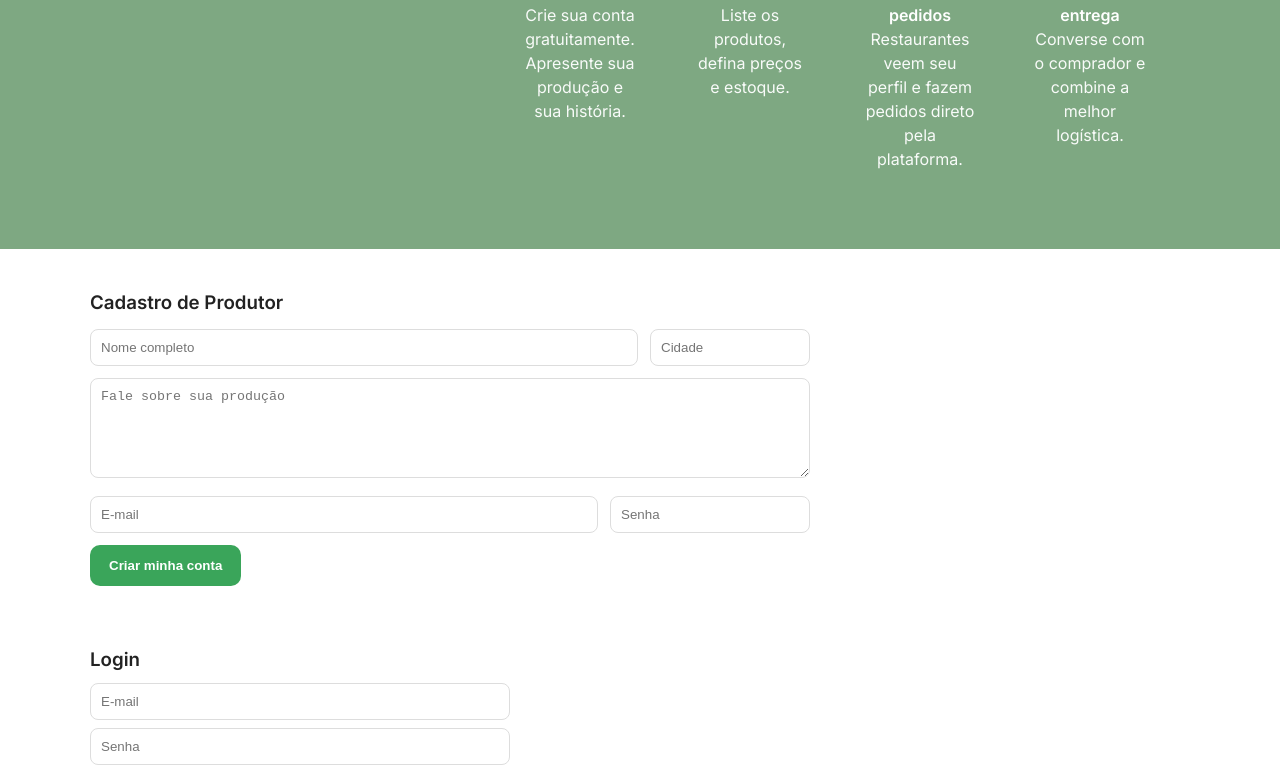
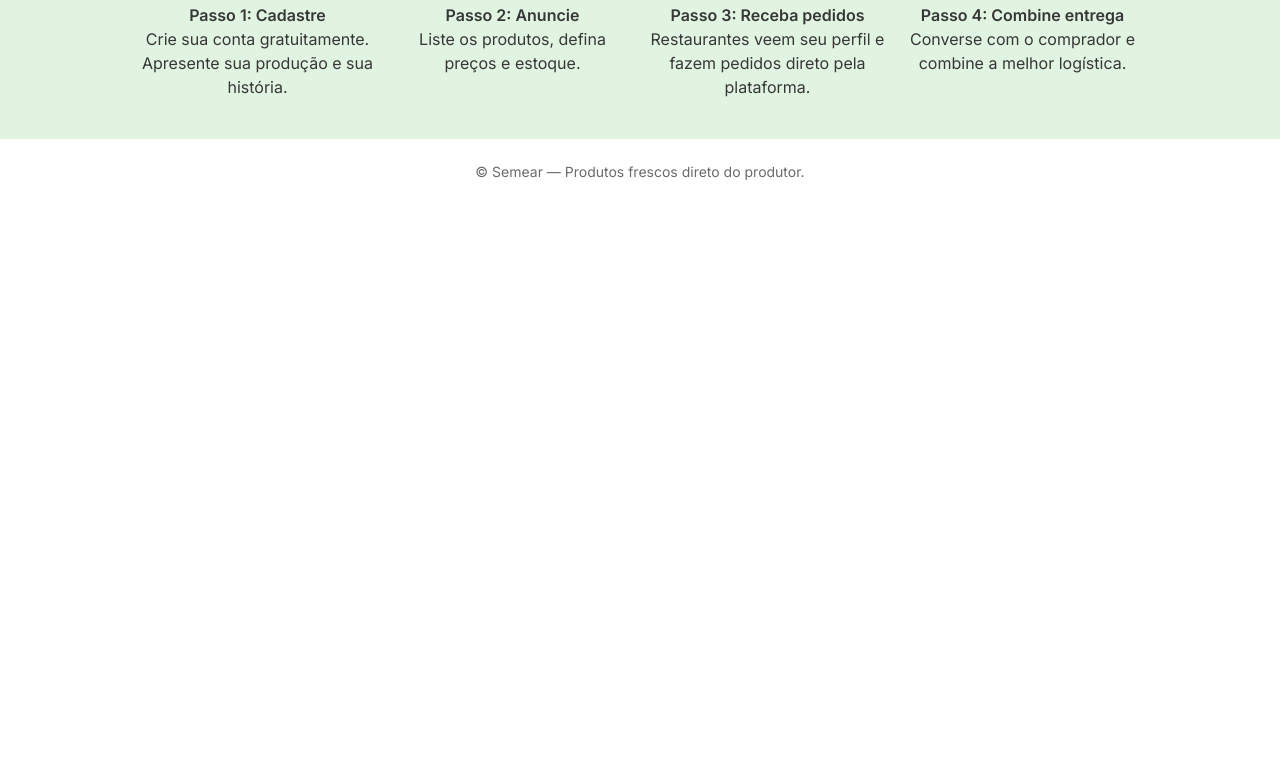
Before and after one commit to Rafildsz/SI-PI4-2025-T1-G07, a plain HTML site: page produtor.html in a window 1280 px wide. Shown: the part 663-1437 px from the top of the page. After the commit the page ends 867 px from the top, so only its background shows below. Drawn offline with nearby package versions, Linux system fonts and the light colour scheme.

Commit message:
ajustando tela cadastro produtor

```diff
--- a/produtor.html
+++ b/produtor.html
@@ -57,63 +57,42 @@
     </section>
 
     <!-- Passos -->
-    <section class="info-band">
-      <div class="container band-grid">
-        <div class="band-left">
-          <h2>É simples começar a vender</h2>
-        </div>
-        <div class="band-right">
-          <div class="steps-grid" style="display:grid;grid-template-columns:repeat(4,1fr);gap:18px;">
-            <div style="text-align:center;padding:18px;">
-              <div style="font-size:28px;margin-bottom:8px;">👤</div>
+    <section style="background-color:#E1F3E1; padding:40px 20px; color:#373737;">
+  <!-- Título centralizado -->
+  <h2 style="text-align:center; font-size:28px; margin-bottom:40px;">
+    É simples começar a vender
+  </h2>
+
+  <!-- Grid com os passos -->
+  <div class="steps-grid" style="display:grid; grid-template-columns:repeat(4,1fr); gap:20px; max-width:1000px; margin:0 auto; text-align:center;">
+
+    <div>
+      <img src="assets/icone_prod_.svg" alt="Cadastro" style="width:40px;height:40px;margin-bottom:10px;">
       <h4>Passo 1: Cadastre</h4>
       <p>Crie sua conta gratuitamente. Apresente sua produção e sua história.</p>
     </div>
-            <div style="text-align:center;padding:18px;">
-              <div style="font-size:28px;margin-bottom:8px;">📣</div>
+
+    <div>
+      <img src="assets/icone_megafone.svg" alt="Anuncie" style="width:40px;height:40px;margin-bottom:10px;">
       <h4>Passo 2: Anuncie</h4>
       <p>Liste os produtos, defina preços e estoque.</p>
     </div>
-            <div style="text-align:center;padding:18px;">
-              <div style="font-size:28px;margin-bottom:8px;">🛒</div>
+
+    <div>
+      <img src="assets/icone_carrinho.svg" alt="Pedidos" style="width:40px;height:40px;margin-bottom:10px;">
       <h4>Passo 3: Receba pedidos</h4>
       <p>Restaurantes veem seu perfil e fazem pedidos direto pela plataforma.</p>
     </div>
-            <div style="text-align:center;padding:18px;">
-              <div style="font-size:28px;margin-bottom:8px;">💬</div>
+
+    <div>
+      <img src="assets/icone_mensg.svg" alt="Entrega" style="width:40px;height:40px;margin-bottom:10px;">
       <h4>Passo 4: Combine entrega</h4>
       <p>Converse com o comprador e combine a melhor logística.</p>
     </div>
-          </div>
-        </div>
+
   </div>
 </section>
 
-    <!-- Formulário de cadastro (exemplo simples) -->
-    <section id="cadastro" class="container" style="padding:40px 0;">
-      <h3>Cadastro de Produtor</h3>
-      <form id="form-cadastro" style="max-width:720px;">
-        <div style="display:flex;gap:12px;margin-top:12px;">
-          <input type="text" name="nome" placeholder="Nome completo" style="flex:1;padding:10px;border-radius:8px;border:1px solid #ddd;" required>
-          <input type="text" name="cidade" placeholder="Cidade" style="width:160px;padding:10px;border-radius:8px;border:1px solid #ddd;">
-        </div>
-        <textarea name="sobre" placeholder="Fale sobre sua produção" style="width:100%;margin-top:12px;padding:10px;border-radius:8px;border:1px solid #ddd;height:100px;"></textarea>
-        <div style="display:flex;gap:12px;margin-top:12px;">
-          <input type="email" name="email" placeholder="E-mail" style="flex:1;padding:10px;border-radius:8px;border:1px solid #ddd;" required>
-          <input type="password" name="senha" placeholder="Senha" style="width:200px;padding:10px;border-radius:8px;border:1px solid #ddd;" required>
-        </div>
-        <button type="submit" class="btn btn-green" style="margin-top:12px;">Criar minha conta</button>
-      </form>
-    </section>
-
-    <section id="login" class="container" style="padding:20px 0;">
-      <h3>Login</h3>
-      <form id="form-login" style="max-width:420px;">
-        <input type="email" name="email" placeholder="E-mail" style="width:100%;padding:10px;border-radius:8px;border:1px solid #ddd;margin-top:8px;" required>
-        <input type="password" name="senha" placeholder="Senha" style="width:100%;padding:10px;border-radius:8px;border:1px solid #ddd;margin-top:8px;" required>
-        <button type="submit" class="btn btn-orange" style="margin-top:12px;">Entrar</button>
-      </form>
-    </section>
   </main>
 
   <footer class="site-footer">
@@ -121,18 +100,5 @@
       <p>© <span id="year"></span> Semear — Produtos frescos direto do produtor.</p>
     </div>
   </footer>
-
-  <script src="js/script.js"></script>
-  <script>
-    // Exemplo simples: previne submit e mostra mensagem
-    document.getElementById('form-cadastro').addEventListener('submit', function(e){
-      e.preventDefault();
-      alert('Cadastro simulado. Aqui você pode implementar envio para backend ou salvar no localStorage.');
-    });
-    document.getElementById('form-login').addEventListener('submit', function(e){
-      e.preventDefault();
-      alert('Login simulado.');
-    });
-  </script>
 </body>
 </html>
```
Also changed, not shown: assets/icone_carrinho.svg (added), assets/icone_megafone.svg (added), assets/icone_mensg.svg (added), assets/icone_prod_.svg (added). Lines whose indentation alone changed are shown as unchanged.
